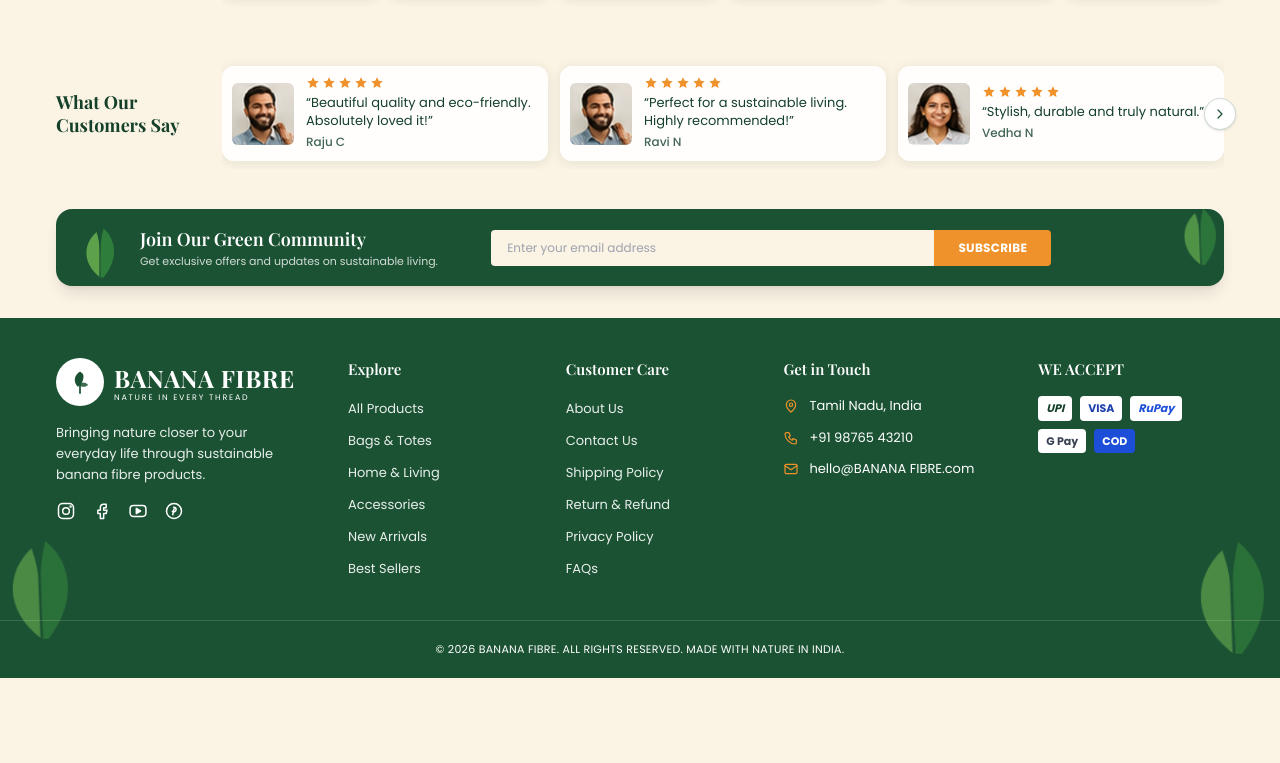
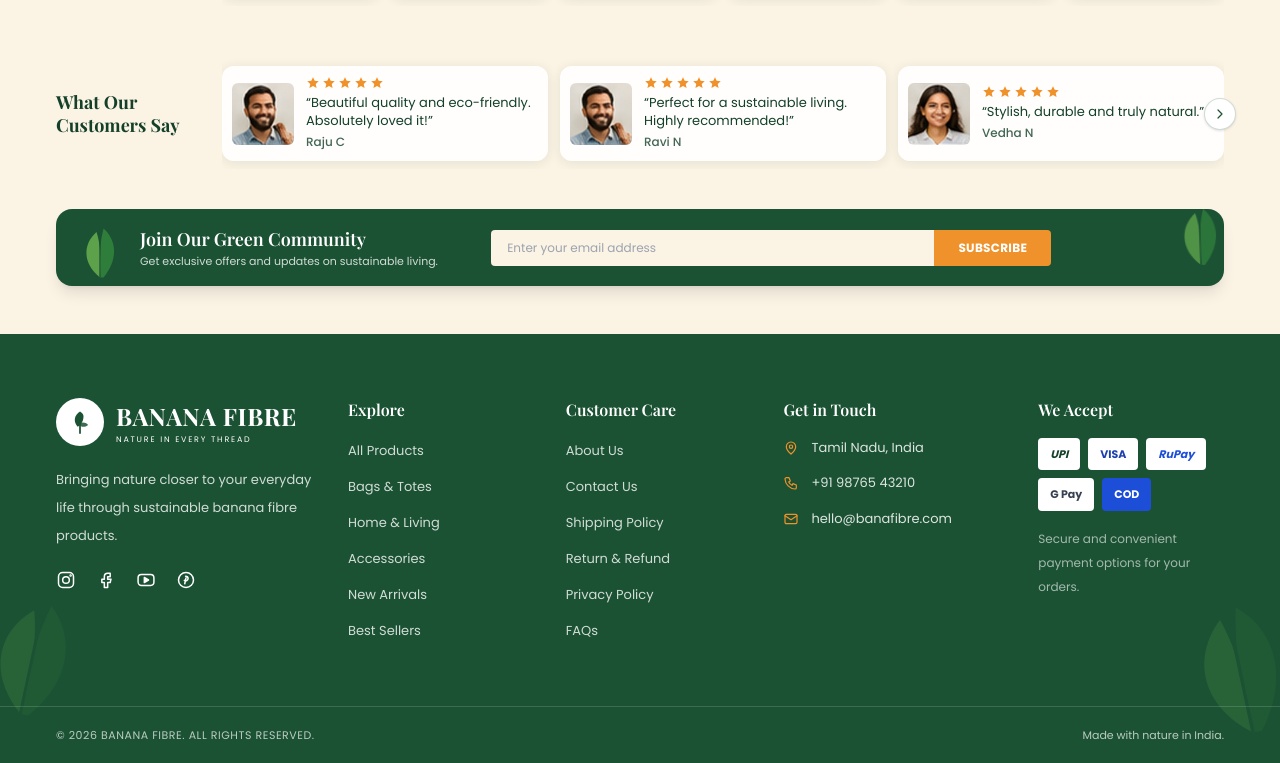
Before and after one commit to Selvi-lab/better-banana, a Next.js app: page / in a window 1280 px wide. Shown: the part 2274-3037 px from the top of the page. Before the commit the page ends 2952 px from the top, so only its background shows below. Built offline with nearby package versions, Linux system fonts and the light colour scheme.

Commit message:
Refactor Footer component layout and styles
Refactor Footer component for improved readability and structure.

```diff
--- a/components/Footer.js
+++ b/components/Footer.js
@@ -1,94 +1,279 @@
+
 import Reveal from "./Reveal";
-import { LeafLogo, Leaf, Instagram, Facebook, Youtube, Pinterest, Pin, Phone, Mail } from "./Icons";
+import {
+  LeafLogo,
+  Leaf,
+  Instagram,
+  Facebook,
+  Youtube,
+  Pinterest,
+  Pin,
+  Phone,
+  Mail,
+} from "./Icons";
 
-const explore = ["All Products", "Bags & Totes", "Home & Living", "Accessories", "New Arrivals", "Best Sellers"];
-const care = ["About Us", "Contact Us", "Shipping Policy", "Return & Refund", "Privacy Policy", "FAQs"];
-const pay = [["UPI", "bg-white text-forest-dark italic"], ["VISA", "bg-white text-blue-800"], ["RuPay", "bg-white text-blue-700 italic"], ["G Pay", "bg-white text-gray-700"], ["COD", "bg-blue-700 text-white"]];
+const explore = [
+  "All Products",
+  "Bags & Totes",
+  "Home & Living",
+  "Accessories",
+  "New Arrivals",
+  "Best Sellers",
+];
+
+const care = [
+  "About Us",
+  "Contact Us",
+  "Shipping Policy",
+  "Return & Refund",
+  "Privacy Policy",
+  "FAQs",
+];
+
+const pay = [
+  ["UPI", "bg-white text-forest-dark italic"],
+  ["VISA", "bg-white text-blue-800"],
+  ["RuPay", "bg-white text-blue-700 italic"],
+  ["G Pay", "bg-white text-gray-700"],
+  ["COD", "bg-blue-700 text-white"],
+];
+
+const socialLinks = [
+  {
+    Icon: Instagram,
+    label: "Instagram",
+    url: "https://www.instagram.com",
+  },
+  {
+    Icon: Facebook,
+    label: "Facebook",
+    url: "https://www.facebook.com",
+  },
+  {
+    Icon: Youtube,
+    label: "YouTube",
+    url: "https://www.youtube.com",
+  },
+  {
+    Icon: Pinterest,
+    label: "Pinterest",
+    url: "https://www.pinterest.com",
+  },
+];
 
 export default function Footer() {
-  const h = "mb-4 font-serif text-[15px] font-semibold";
-  const link = "text-[13px] text-white/90 transition hover:translate-x-1 hover:text-gold inline-block";
+  const heading =
+    "mb-4 font-serif text-base font-semibold text-white";
+
+  const link =
+    "inline-block text-[13px] text-white/80 transition-all duration-300 hover:translate-x-1 hover:text-gold";
+
   return (
-    <footer className="relative mt-4 overflow-hidden bg-forest text-white">
-      <Leaf className="absolute -left-4 bottom-8 h-28 w-28 rotate-12 animate-sway opacity-70" />
-      <Leaf className="absolute -right-4 bottom-4 h-32 w-32 -rotate-12 animate-sway opacity-70" />
+    <footer className="relative mt-8 overflow-hidden bg-forest text-white">
+
+      {/* Decorative leaves */}
+      <Leaf className="pointer-events-none absolute -left-8 bottom-10 hidden h-32 w-32 rotate-12 opacity-20 sm:block" />
+
+      <Leaf className="pointer-events-none absolute -right-8 bottom-5 hidden h-36 w-36 -rotate-12 opacity-20 sm:block" />
+
+      {/* Main footer */}
       <div
         className="
           container-x relative
           grid grid-cols-2
-    items-start
-    gap-x-4 gap-y-8
-    py-10
+          gap-x-5 gap-y-10
+          py-12
           sm:grid-cols-3
-    sm:gap-8
+          sm:gap-x-8
           lg:grid-cols-[1.4fr_1fr_1fr_1.2fr_1fr]
+          lg:gap-8
+          lg:py-16
         "
       >
 
-        <Reveal v="up">
-          <div className="flex items-center gap-2.5">
-            <span className="grid h-12 w-12 place-items-center rounded-full bg-white text-forest"><LeafLogo className="h-7 w-7" /></span>
-            <span className="leading-none"><span className="block font-serif text-2xl font-bold tracking-wide">BANANA FIBRE</span><span className="block text-[8px] tracking-[.22em]">NATURE IN EVERY THREAD</span></span>
+        {/* Brand */}
+        <Reveal
+          v="up"
+          className="
+            col-span-2
+            flex flex-col items-center text-center
+            sm:col-span-2
+            lg:col-span-1
+            lg:items-start lg:text-left
+          "
+        >
+          <div className="flex items-center gap-3">
+
+            <span className="grid h-12 w-12 shrink-0 place-items-center rounded-full bg-white text-forest">
+              <LeafLogo className="h-7 w-7" />
+            </span>
+
+            <span className="leading-none">
+              <span className="block whitespace-nowrap font-serif text-xl font-bold tracking-wide sm:text-2xl">
+                BANANA FIBRE
+              </span>
+
+              <span className="mt-1 block text-[8px] tracking-[.22em]">
+                NATURE IN EVERY THREAD
+              </span>
+            </span>
+
           </div>
-          <p className="mt-4 max-w-[240px] text-[13px] leading-relaxed text-white/90">Bringing nature closer to your everyday life through sustainable banana fibre products.</p>
-          <div className="mt-4 flex gap-4">
+
+          <p className="mt-5 max-w-[260px] text-[13px] leading-7 text-white/80">
+            Bringing nature closer to your everyday life through
+            sustainable banana fibre products.
+          </p>
+
+          {/* Social links */}
+          <div className="mt-5 flex items-center justify-center gap-5 lg:justify-start">
+
+            {socialLinks.map(({ Icon, label }) => (
               <a
-    href="https://www.instagram.com"
-    target="_blank"
-    rel="noopener noreferrer"
-    aria-label="Instagram"
-    className="transition hover:-translate-y-1 hover:text-gold"
+                key={label}
+                href="#"
+                aria-label={label}
+                className="transition duration-300 hover:-translate-y-1 hover:text-gold"
               >
-    <Instagram className="h-5 w-5" />
+                <Icon className="h-5 w-5" />
               </a>
+            ))}
 
-  <a
-    href="https://www.facebook.com"
-    target="_blank"
-    rel="noopener noreferrer"
-    aria-label="Facebook"
-    className="transition hover:-translate-y-1 hover:text-gold"
-  >
-    <Facebook className="h-5 w-5" />
-  </a>
-
-  <a
-    href="https://www.youtube.com/"
-    target="_blank"
-    rel="noopener noreferrer"
-    aria-label="YouTube"
-    className="transition hover:-translate-y-1 hover:text-gold"
-  >
-    <Youtube className="h-5 w-5" />
-  </a>
-
-  <a
-    href="https://www.pinterest.com"
-    target="_blank"
-    rel="noopener noreferrer"
-    aria-label="Pinterest"
-    className="transition hover:-translate-y-1 hover:text-gold"
-  >
-    <Pinterest className="h-5 w-5" />
-  </a>
           </div>
         </Reveal>
-        <Reveal v="up" delay={100}><h4 className={h}>Explore</h4><ul className="space-y-2">{explore.map((l) => <li key={l}><a href="#" className={link}>{l}</a></li>)}</ul></Reveal>
-        <Reveal v="up" delay={200}><h4 className={h}>Customer Care</h4><ul className="space-y-2">{care.map((l) => <li key={l}><a href="#" className={link}>{l}</a></li>)}</ul></Reveal>
-        <Reveal v="up" delay={300}>
-          <h4 className={h}>Get in Touch</h4>
-          <ul className="space-y-3 text-[13px]">
-            <li className="flex items-center gap-2.5"><Pin className="h-4 w-4 text-gold" />Tamil Nadu, India</li>
-            <li className="flex items-center gap-2.5"><Phone className="h-4 w-4 text-gold" />+91 98765 43210</li>
-            <li className="flex items-center gap-2.5"><Mail className="h-4 w-4 text-gold" /><a href="mailto:hello@BANANA FIBRE.com" className="underline-grow">hello@BANANA FIBRE.com</a></li>
+
+        {/* Explore */}
+        <Reveal v="up" delay={100} className="min-w-0">
+
+          <h4 className={heading}>Explore</h4>
+
+          <ul className="space-y-3">
+            {explore.map((item) => (
+              <li key={item}>
+                <a href="#" className={link}>
+                  {item}
+                </a>
+              </li>
+            ))}
           </ul>
+
         </Reveal>
-        <Reveal v="up" delay={400}>
-          <h4 className={h}>WE ACCEPT</h4>
-          <div className="flex flex-wrap gap-2">{pay.map(([n, c]) => <span key={n} className={`rounded px-2 py-1 text-[11px] font-bold transition hover:-translate-y-1 ${c}`}>{n}</span>)}</div>
+
+        {/* Customer care */}
+        <Reveal v="up" delay={200} className="min-w-0">
+
+          <h4 className={heading}>Customer Care</h4>
+
+          <ul className="space-y-3">
+            {care.map((item) => (
+              <li key={item}>
+                <a href="#" className={link}>
+                  {item}
+                </a>
+              </li>
+            ))}
+          </ul>
+
         </Reveal>
+
+        {/* Contact */}
+        <Reveal
+          v="up"
+          delay={300}
+          className="col-span-2 min-w-0 sm:col-span-1"
+        >
+
+          <h4 className={heading}>Get in Touch</h4>
+
+          <ul className="space-y-4 text-[13px] text-white/85">
+
+            <li className="flex items-start gap-3">
+              <Pin className="mt-0.5 h-4 w-4 shrink-0 text-gold" />
+              <span>Tamil Nadu, India</span>
+            </li>
+
+            <li className="flex items-start gap-3">
+              <Phone className="mt-0.5 h-4 w-4 shrink-0 text-gold" />
+              <a href="tel:+919876543210" className="break-all hover:text-gold">
+                +91 98765 43210
+              </a>
+            </li>
+
+            <li className="flex items-start gap-3">
+              <Mail className="mt-0.5 h-4 w-4 shrink-0 text-gold" />
+              <a
+                href="mailto:hello@banafibre.com"
+                className="break-all hover:text-gold"
+              >
+                hello@banafibre.com
+              </a>
+            </li>
+
+          </ul>
+
+        </Reveal>
+
+        {/* Payment */}
+        <Reveal
+          v="up"
+          delay={400}
+          className="col-span-2 min-w-0 sm:col-span-1"
+        >
+
+          <h4 className={heading}>We Accept</h4>
+
+          <div className="flex flex-wrap gap-2">
+
+            {pay.map(([name, style]) => (
+              <span
+                key={name}
+                className={`
+                  rounded px-3 py-2
+                  text-[11px] font-bold
+                  transition duration-300
+                  hover:-translate-y-1
+                  ${style}
+                `}
+              >
+                {name}
+              </span>
+            ))}
+
           </div>
-      <div className="container-x relative border-t border-white/15 py-5 text-center text-[11px] uppercase tracking-wide">© 2026 BANANA FIBRE. All rights reserved. Made with nature in India.</div>
+
+          <p className="mt-4 max-w-[220px] text-xs leading-6 text-white/60">
+            Secure and convenient payment options for your orders.
+          </p>
+
+        </Reveal>
+
+      </div>
+
+      {/* Bottom copyright */}
+      <div className="relative border-t border-white/15">
+
+        <div
+          className="
+            container-x
+            flex flex-col items-center
+            justify-center gap-2
+            py-5 text-center
+            sm:flex-row sm:justify-between
+          "
+        >
+
+          <p className="text-[10px] uppercase tracking-wider text-white/70 sm:text-[11px]">
+            © 2026 BANANA FIBRE. All rights reserved.
+          </p>
+
+          <p className="text-[10px] text-white/70 sm:text-[11px]">
+            Made with nature in India.
+          </p>
+
+        </div>
+
+      </div>
+
     </footer>
   );
 }
```
Lines whose indentation alone changed are shown as unchanged.
